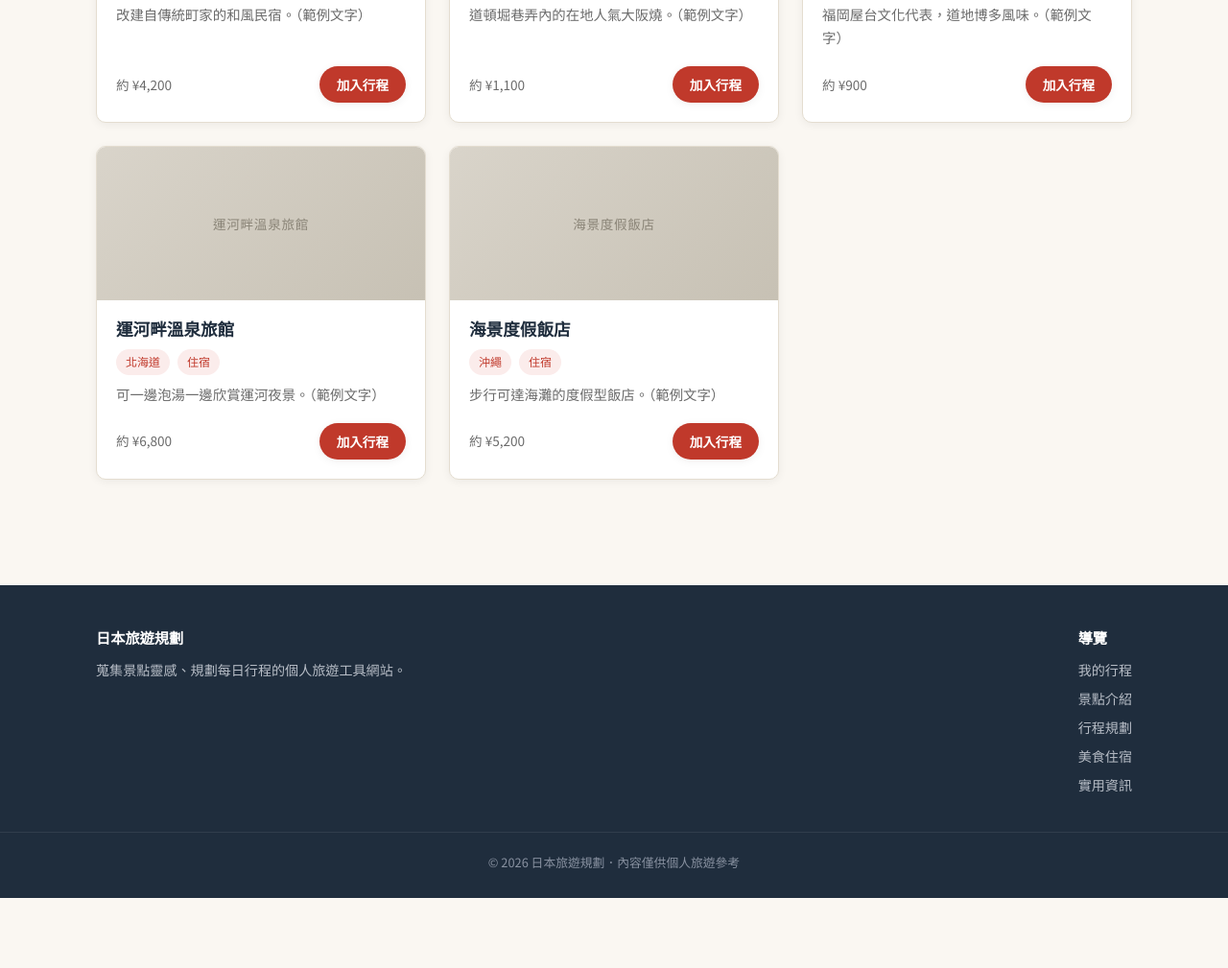
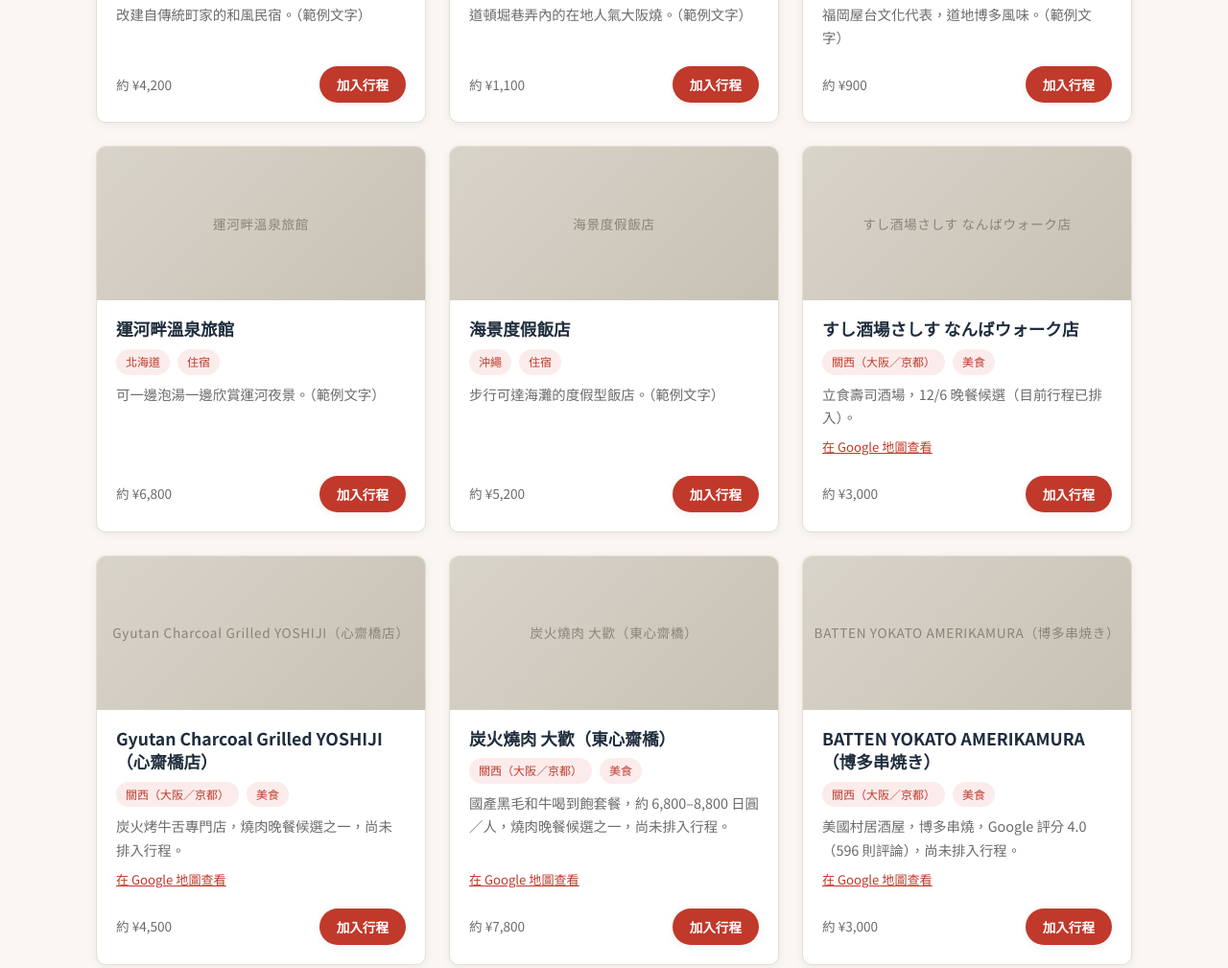
Before and after one commit to prochini/japan-travel, a plain HTML site: page food-lodging.html in a window 1280 px wide. Shown: the part 1139-2148 px from the top of the page at 96% size. Before the commit the page ends 2075 px from the top, so only its background shows below. Drawn offline with Linux system fonts and the light colour scheme.

Commit message:
Add current restaurant candidates to food & lodging page
List すし酒場さしす, Gyutan YOSHIJI, 炭火燒肉大歡, and the newly
shared BATTEN YOKATO AMERIKAMURA as selectable restaurant options on
food-lodging.html, each linking out to Google Maps.

Co-Authored-By: Claude Sonnet 5 <noreply@anthropic.com>

```diff
--- a/css/style.css
+++ b/css/style.css
@@ -352,6 +352,12 @@ ul {
   color: var(--color-text-light);
   font-size: 0.9rem;
   flex: 1;
+}
+
+.card-link {
+  font-size: 0.82rem;
+  color: var(--color-primary);
+  text-decoration: underline;
 }
 
 .card-foot {
--- a/food-lodging.html
+++ b/food-lodging.html
@@ -139,6 +139,7 @@
           <h3>${item.name}</h3>
           <div class="card-meta"><span class="tag">${REGIONS[item.region].name}</span><span class="tag">${item.type}</span></div>
           <p class="card-desc">${item.desc}</p>
+          ${item.map ? `<a class="card-link" href="${item.map}" target="_blank" rel="noopener">在 Google 地圖查看</a>` : ""}
           <div class="card-foot">
             <span class="card-cost">約 ¥${item.cost.toLocaleString()}</span>
             <button class="btn btn-primary btn-small" data-add="${item.id}">加入行程</button>
--- a/js/data.js
+++ b/js/data.js
@@ -37,4 +37,8 @@ const FOOD_LODGING = [
   { id: "f6", name: "博多一口餃子屋台", region: "kyushu", type: "美食", cost: 900, desc: "福岡屋台文化代表，道地博多風味。（範例文字）" },
   { id: "f7", name: "運河畔溫泉旅館", region: "hokkaido", type: "住宿", cost: 6800, desc: "可一邊泡湯一邊欣賞運河夜景。（範例文字）" },
   { id: "f8", name: "海景度假飯店", region: "okinawa", type: "住宿", cost: 5200, desc: "步行可達海灘的度假型飯店。（範例文字）" },
+  { id: "f9", name: "すし酒場さしす なんばウォーク店", region: "kansai", type: "美食", cost: 3000, desc: "立食壽司酒場，12/6 晚餐候選（目前行程已排入）。", map: "https://maps.app.goo.gl/k4CQa3JcPUibjGK98" },
+  { id: "f10", name: "Gyutan Charcoal Grilled YOSHIJI（心齋橋店）", region: "kansai", type: "美食", cost: 4500, desc: "炭火烤牛舌專門店，燒肉晚餐候選之一，尚未排入行程。", map: "https://maps.app.goo.gl/hCta7roMFWSjHHsP8" },
+  { id: "f11", name: "炭火燒肉 大歡（東心齋橋）", region: "kansai", type: "美食", cost: 7800, desc: "國產黑毛和牛喝到飽套餐，約 6,800–8,800 日圓／人，燒肉晚餐候選之一，尚未排入行程。", map: "https://tabelog.com/tw/osaka/A2701/A270201/27100447/" },
+  { id: "f12", name: "BATTEN YOKATO AMERIKAMURA（博多串焼き）", region: "kansai", type: "美食", cost: 3000, desc: "美國村居酒屋，博多串燒，Google 評分 4.0（596 則評論），尚未排入行程。", map: "https://maps.app.goo.gl/ebhKwpfgNvwtneaKA" },
 ];
```
